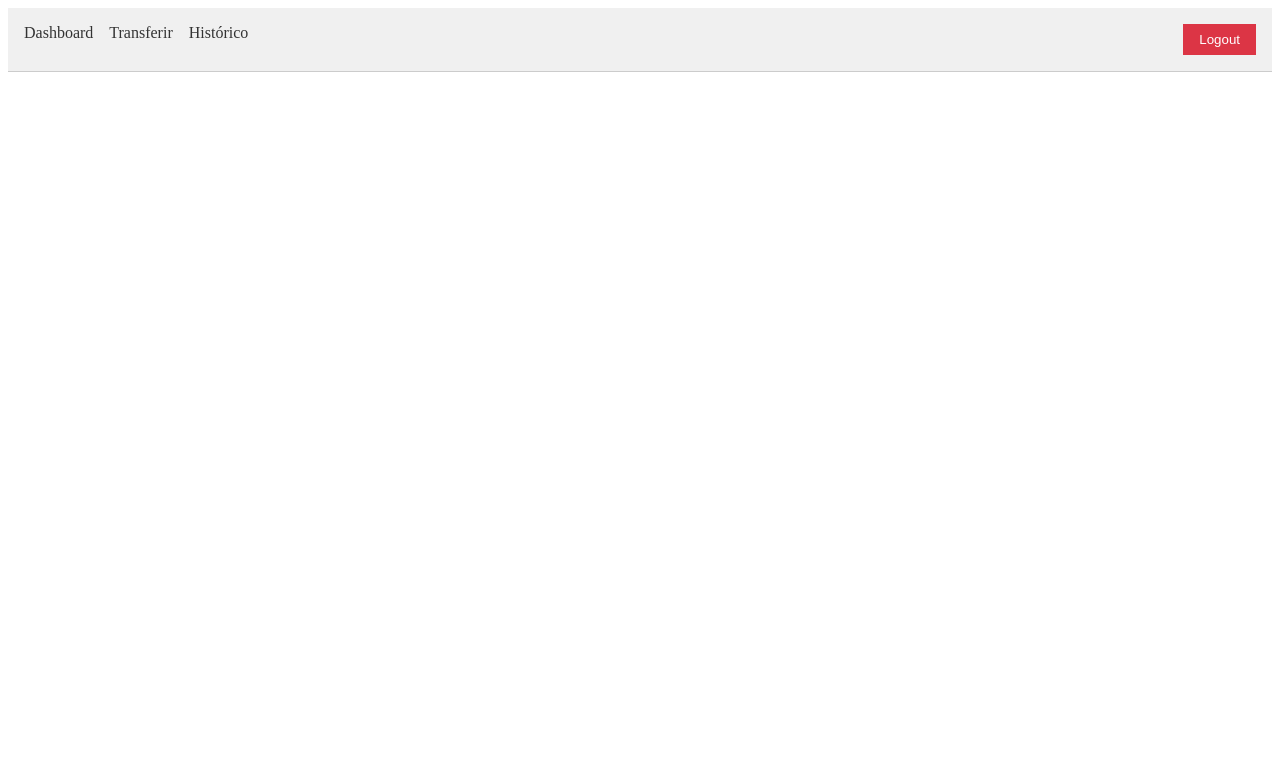
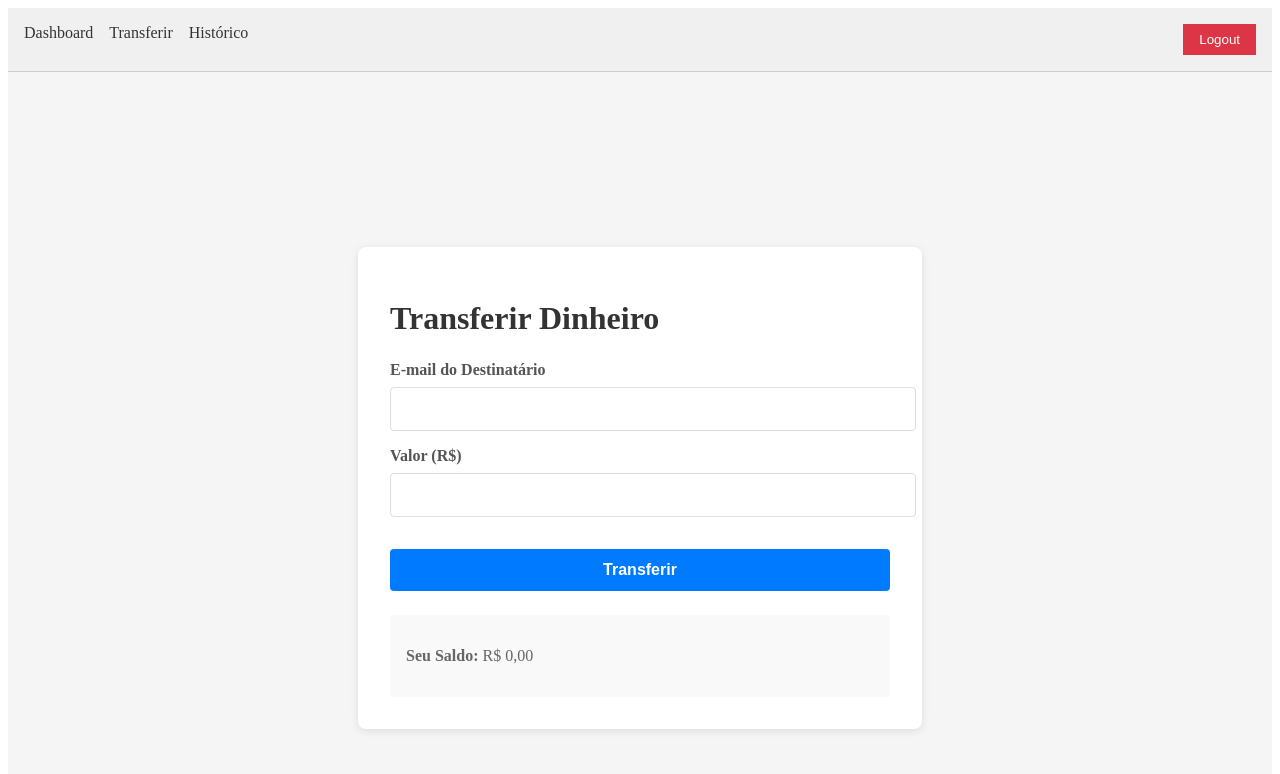
Before and after one commit to rodriguestg/fintech-wallet-challenge, a Vue app in the folder frontend/: page /transfer in a window 1280 px wide. Shown: the top 774 px of the page. Built offline with nearby package versions, Linux system fonts and the light colour scheme; sample sign-in values are in the browser's storage.

Commit message:
feat: transfer component

```diff
--- a/frontend/src/router/index.js
+++ b/frontend/src/router/index.js
@@ -2,10 +2,12 @@ import { createRouter, createWebHistory } from 'vue-router';
 import { useAuthStore } from '../stores/authStore';
 import LoginView from '../views/LoginView.vue';
 import RegisterView from '../views/RegisterView.vue';
+import TransferView from '../views/TransferView.vue';
 
 const routes = [
     { path: '/login', component: LoginView, meta: { requiresAuth: false } },
     { path: '/register', component: RegisterView, meta: { requiresAuth: false } },
+    { path: '/transfer', component: TransferView, meta: { requiresAuth: true } }
 ]
 
 const router = createRouter({
--- /dev/null
+++ b/frontend/src/views/TransferView.vue
@@ -0,0 +1,199 @@
+<template>
+  <div class="container">
+    <div class="card">
+      <h1>Transferir Dinheiro</h1>
+
+      <form @submit.prevent="handleTransfer">
+        <div class="form-group">
+          <label>E-mail do Destinatário</label>
+          <input v-model="recipientEmail" type="email" required />
+        </div>
+
+        <div class="form-group">
+          <label>Valor (R$)</label>
+          <input v-model.number="amount" type="number" step="0.01" required />
+        </div>
+
+        <button type="submit" :disabled="loading">
+          {{ loading ? 'Transferindo...' : 'Transferir' }}
+        </button>
+
+        <p v-if="error" class="error">{{ error }}</p>
+        <p v-if="success" class="success">
+          {{ success }}
+          <router-link to="/dashboard">Voltar ao Dashboard</router-link>
+        </p>
+      </form>
+
+      <div class="info">
+        <p><strong>Seu Saldo:</strong> R$ {{ formatCurrency(authStore.wallet?.balance || 0) }}</p>
+      </div>
+    </div>
+  </div>
+</template>
+
+<script setup>
+import { ref } from 'vue'
+import { useAuthStore } from '../stores/authStore'
+import api from '../services/api'
+
+const authStore = useAuthStore()
+
+const recipientEmail = ref('')
+const amount = ref(null)
+const loading = ref(false)
+const error = ref('')
+const success = ref('')
+
+const formatCurrency = (value) => {
+  return parseFloat(value).toLocaleString('pt-BR', {
+    minimumFractionDigits: 2,
+    maximumFractionDigits: 2,
+  })
+}
+
+const handleTransfer = async () => {
+  error.value = ''
+  success.value = ''
+
+  if (!recipientEmail.value || !amount.value) {
+    error.value = 'Preencha todos os campos'
+    return
+  }
+
+  if (amount.value <= 0) {
+    error.value = 'O valor deve ser maior que zero'
+    return
+  }
+
+  loading.value = true
+
+  try {
+    const response = await api.post('/transfers', {
+      recipient_email: recipientEmail.value,
+      amount: amount.value,
+    })
+
+    success.value = response.data.message
+    recipientEmail.value = ''
+    amount.value = null
+
+    // Atualiza saldo
+    await authStore.fetchUser()
+  } catch (err) {
+    error.value = err.response?.data?.message || 'Erro ao transferir'
+  } finally {
+    loading.value = false
+  }
+}
+</script>
+
+<style scoped>
+.container {
+  display: flex;
+  justify-content: center;
+  align-items: center;
+  min-height: 100vh;
+  background: #f5f5f5;
+  padding: 1rem;
+}
+
+.card {
+  background: white;
+  padding: 2rem;
+  border-radius: 8px;
+  box-shadow: 0 2px 8px rgba(0, 0, 0, 0.1);
+  width: 100%;
+  max-width: 500px;
+}
+
+h1 {
+  margin-bottom: 1.5rem;
+  color: #333;
+}
+
+.form-group {
+  margin-bottom: 1rem;
+}
+
+label {
+  display: block;
+  margin-bottom: 0.5rem;
+  font-weight: bold;
+  color: #555;
+}
+
+input {
+  width: 100%;
+  padding: 0.75rem;
+  border: 1px solid #ddd;
+  border-radius: 4px;
+  font-size: 1rem;
+}
+
+input:focus {
+  outline: none;
+  border-color: #007bff;
+  box-shadow: 0 0 4px rgba(0, 123, 255, 0.3);
+}
+
+button {
+  width: 100%;
+  padding: 0.75rem;
+  margin-top: 1rem;
+  background: #007bff;
+  color: white;
+  border: none;
+  border-radius: 4px;
+  font-size: 1rem;
+  cursor: pointer;
+  font-weight: bold;
+}
+
+button:hover:not(:disabled) {
+  background: #0056b3;
+}
+
+button:disabled {
+  background: #ccc;
+  cursor: not-allowed;
+}
+
+.error {
+  color: #dc3545;
+  margin-top: 1rem;
+  padding: 0.75rem;
+  background: #f8d7da;
+  border: 1px solid #f5c6cb;
+  border-radius: 4px;
+}
+
+.success {
+  color: #155724;
+  margin-top: 1rem;
+  padding: 0.75rem;
+  background: #d4edda;
+  border: 1px solid #c3e6cb;
+  border-radius: 4px;
+}
+
+.success a {
+  display: block;
+  margin-top: 0.5rem;
+  color: #155724;
+  font-weight: bold;
+  text-decoration: none;
+}
+
+.success a:hover {
+  text-decoration: underline;
+}
+
+.info {
+  margin-top: 1.5rem;
+  padding: 1rem;
+  background: #f9f9f9;
+  border-radius: 4px;
+  color: #666;
+}
+</style>
```
